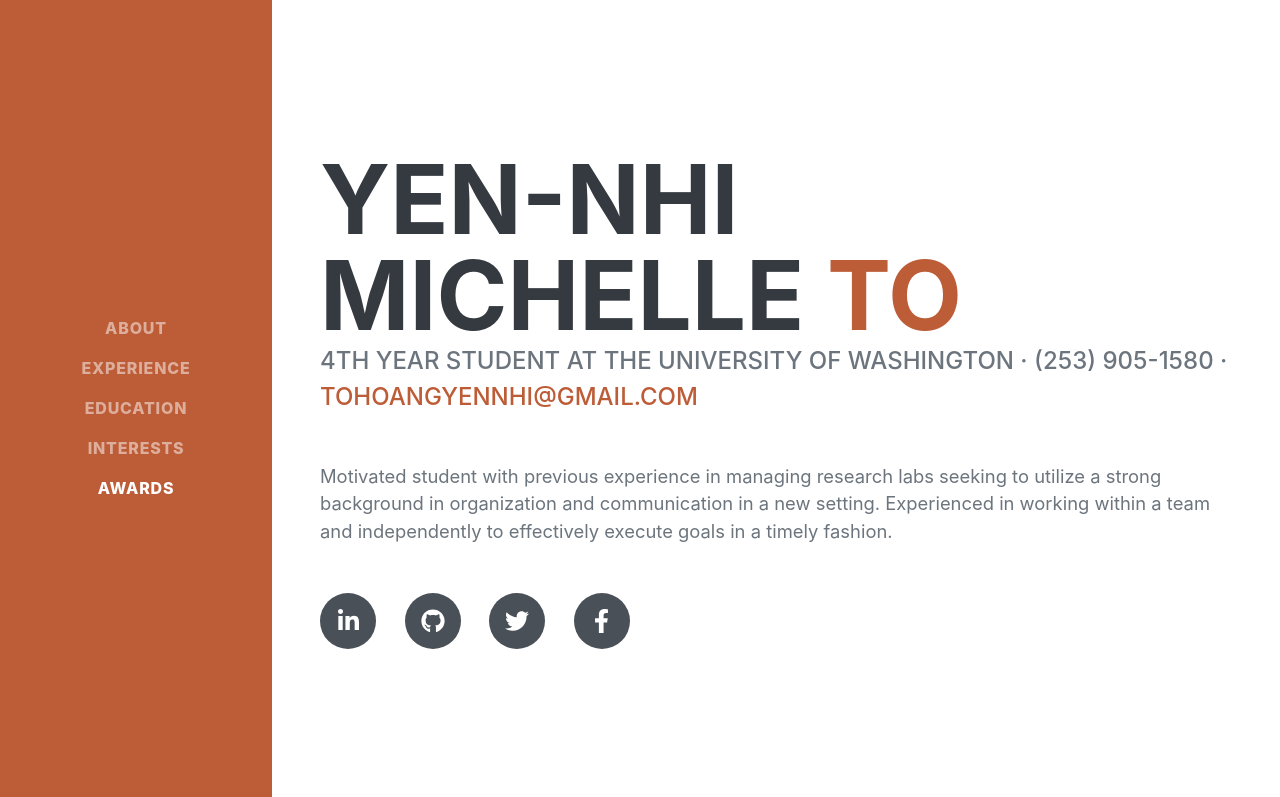
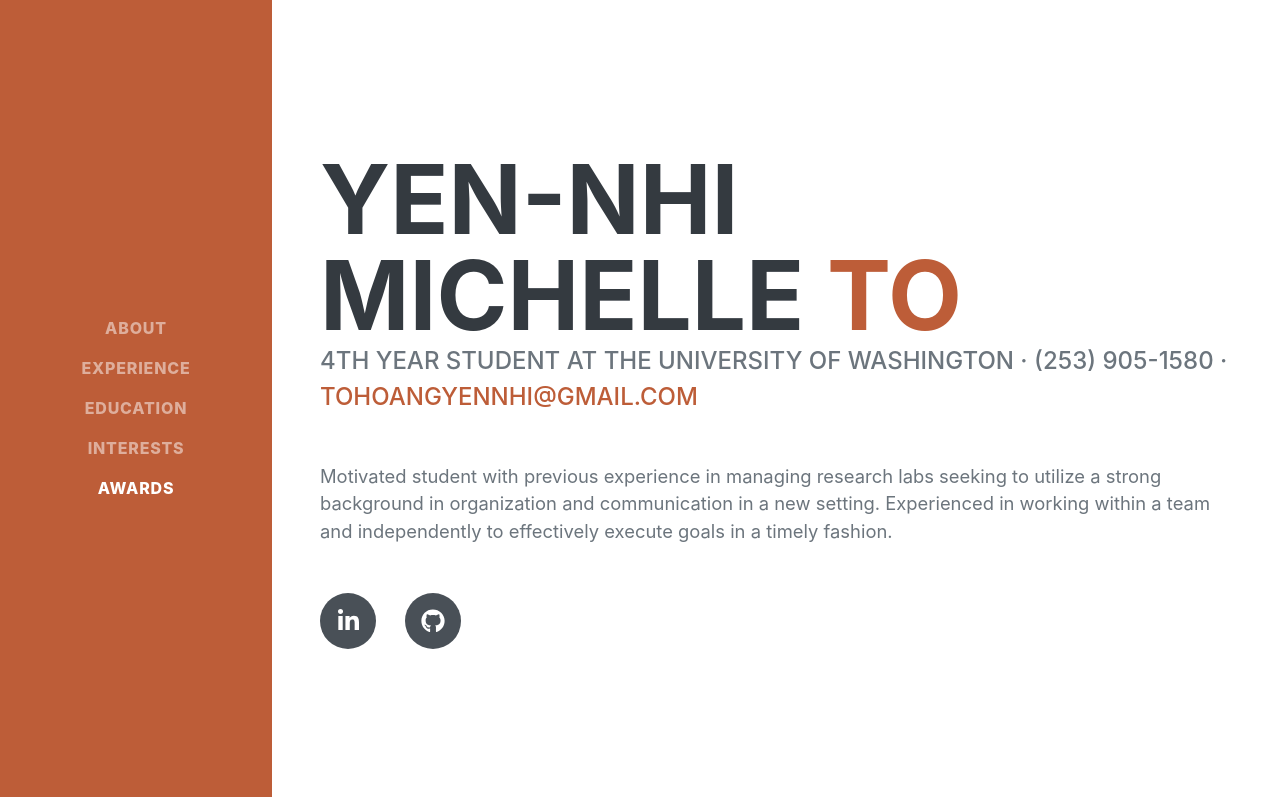
Before and after one commit to yennhito/yennhito.github.io, a plain HTML site: page index.html in a window 1280 px wide. Shown: the top 797 px of the page. Drawn offline with nearby package versions, Linux system fonts and the light colour scheme; a web font is replaced by a local one.

Commit message:
remove soc icons

```diff
--- a/index.html
+++ b/index.html
@@ -51,8 +51,8 @@
                     <div class="social-icons">
                         <a class="social-icon" href="https://www.linkedin.com/in/yennhi-michelle-to/"><i class="fab fa-linkedin-in"></i></a>
                         <a class="social-icon" href="https://github.com/yennhito"><i class="fab fa-github"></i></a>
-                        <a class="social-icon" href="#"><i class="fab fa-twitter"></i></a>
-                        <a class="social-icon" href="#"><i class="fab fa-facebook-f"></i></a>
+                       <!-- <a class="social-icon" href="#"><i class="fab fa-twitter"></i></a>
+                        <a class="social-icon" href="#"><i class="fab fa-facebook-f"></i></a> -->
                     </div>
                 </div>
             </section>
```
